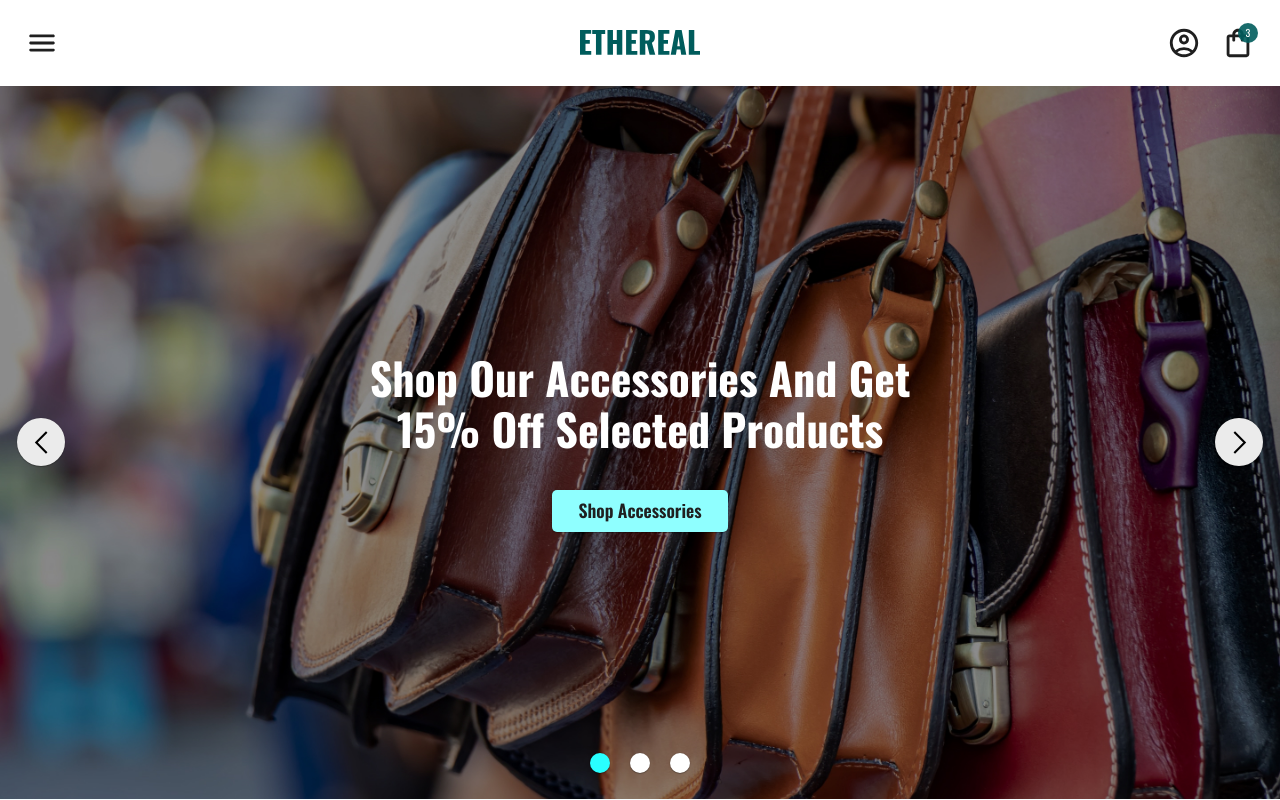
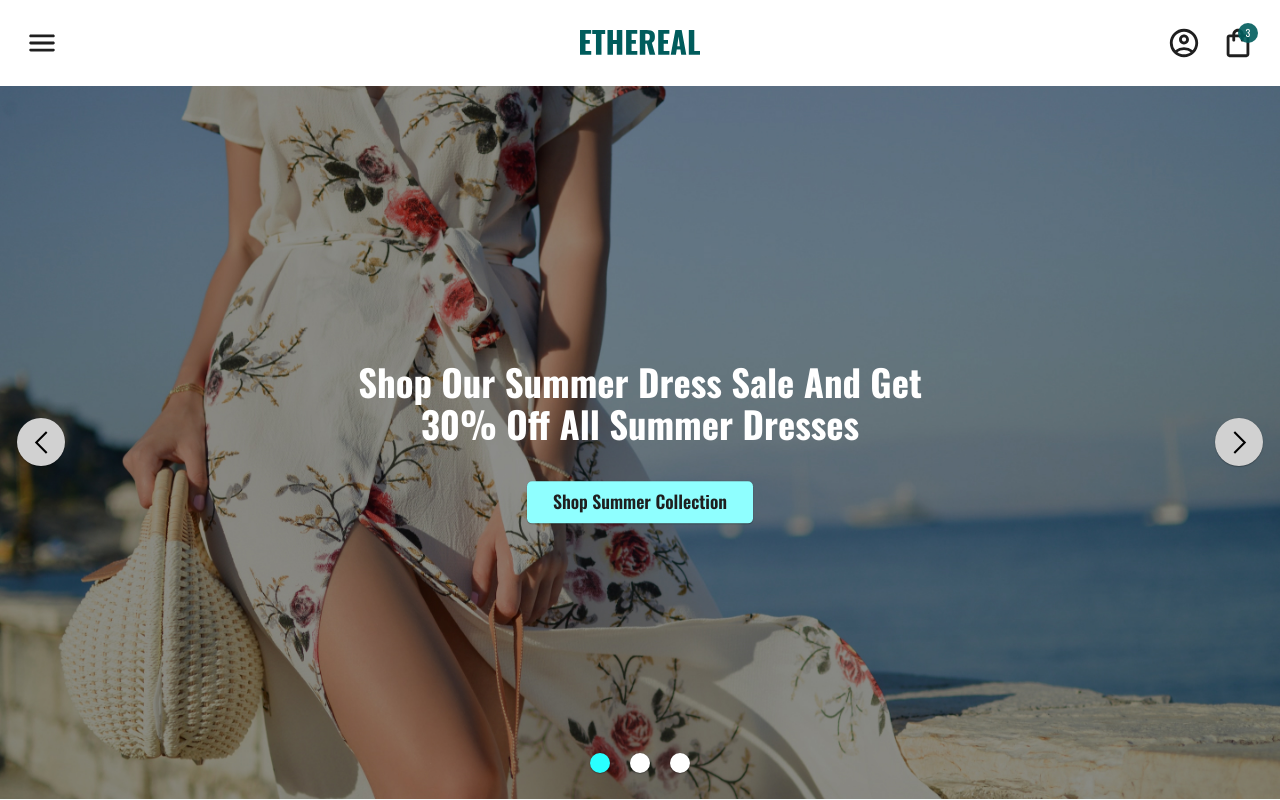
Before and after one commit to ZaidMarrie/ethereal-fashion-store, a Next.js app: page / in a window 1280 px wide. Built offline with nearby package versions, Linux system fonts and the light colour scheme.

Commit message:
Update carousel slides order to reflect design

```diff
--- a/components/carousel/Carousel.jsx
+++ b/components/carousel/Carousel.jsx
@@ -10,20 +10,20 @@ function Carousel() {
 		{
 			id: 1,
 			image: {
-				url: "/images/carousel-image-01.jpg",
-				altText: "Lady wearing floral white dress carrying a woven handbag",
+				url: "/images/carousel-image-03.jpg",
+				altText: "Three leather handbags hanging from a hook",
 			},
 			text: {
-				title: "Shop our summer dress sale and get 30% Off all summer dresses",
-				buttonText: "Shop Summer Collection",
+				title: "Shop our accessories and get 15% off selected products",
+				buttonText: "Shop Accessories",
 			},
-			href: "/sales/summer-sale",
+			href: "/sales/accessories",
 		},
 		{
 			id: 2,
 			image: {
 				url: "/images/carousel-image-02.jpg",
-				altText: "Three leather handbags hanging from a hook",
+				altText: "Four left block heeled ankle boots with different variations",
 			},
 			text: {
 				title: "Shop our new arrivals to get the latest trends",
@@ -34,14 +34,14 @@ function Carousel() {
 		{
 			id: 3,
 			image: {
-				url: "/images/carousel-image-03.jpg",
-				altText: "Four left block heeled ankle boots with different variations",
+				url: "/images/carousel-image-01.jpg",
+				altText: "Lady wearing floral white dress carrying a woven handbag",
 			},
 			text: {
-				title: "Shop our accessories and get 15% off selected products",
-				buttonText: "Shop Accessories",
+				title: "Shop our summer dress sale and get 30% Off all summer dresses",
+				buttonText: "Shop Summer Collection",
 			},
-			href: "/sales/accessories",
+			href: "/sales/summer-sale",
 		},
 	];
 
--- a/styles/components/Carousel.module.scss
+++ b/styles/components/Carousel.module.scss
@@ -38,7 +38,7 @@
 
 	& > button {
 		width: rem(48);
-		background-color: hsl(var(--clr-neutral-100));
+		background-color: hsl(var(--clr-neutral-200));
 		display: grid;
 		place-items: center;
 	}
--- a/styles/components/CarouselSlide.module.scss
+++ b/styles/components/CarouselSlide.module.scss
@@ -21,7 +21,7 @@
 }
 
 .textOverlay {
-	padding: var(--space-400);
+	padding: var(--space-100);
 	text-align: center;
 	position: absolute;
 	top: 50%;
@@ -32,8 +32,12 @@
 	place-items: center;
 
 	h2 {
-		font-size: var(--fs-900);
+		font-size: var(--fs-600);
 		text-transform: capitalize;
 		color: hsl(var(--clr-neutral-50));
+
+		@include breakpoint(medium) {
+			font-size: var(--fs-800);
+		}
 	}
 }
```
